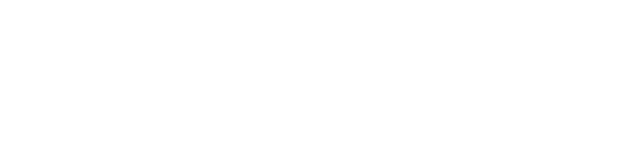
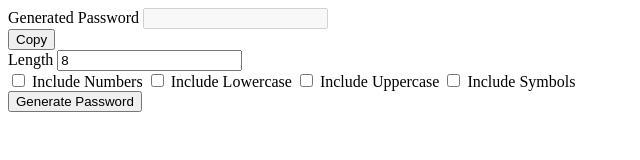
Before and after one commit to juned012/Password-Generator, a plain HTML site: page index.html in a window 1280 px wide. Shown: the whole page, without its empty margins (0-640 px from the left). Drawn offline with Linux system fonts and the light colour scheme.

Commit message:
Implemented UI elements for password length, character options, and result display

```diff
--- a/index.html
+++ b/index.html
@@ -5,5 +5,46 @@
     <meta name="viewport" content="width=device-width, initial-scale=1.0" />
     <title>Password Generator</title>
   </head>
-  <body></body>
+  <body>
+    <div class="container">
+      <div class="input-group">
+        <label for="result">Generated Password</label>
+        <input type="text" disabled id="result" />
+      </div>
+      <div class="input-group">
+        <button type="button">Copy</button>
+      </div>
+      <div class="input-group">
+        <label for="lengthOfNum">Length</label>
+        <input
+          type="number"
+          id="lengthOfNum"
+          placeholder="Length"
+          min="8"
+          value="8"
+        />
+      </div>
+      <div class="checkbox-group">
+        <label>
+          <input type="checkbox" id="numbers" />
+          Include Numbers
+        </label>
+        <label>
+          <input type="checkbox" id="lowercase" />
+          Include Lowercase
+        </label>
+        <label>
+          <input type="checkbox" id="uppercase" />
+          Include Uppercase
+        </label>
+        <label>
+          <input type="checkbox" id="symbols" />
+          Include Symbols
+        </label>
+      </div>
+      <div class="input-group">
+        <button type="button" id="generateButton">Generate Password</button>
+      </div>
+    </div>
+  </body>
 </html>
```
